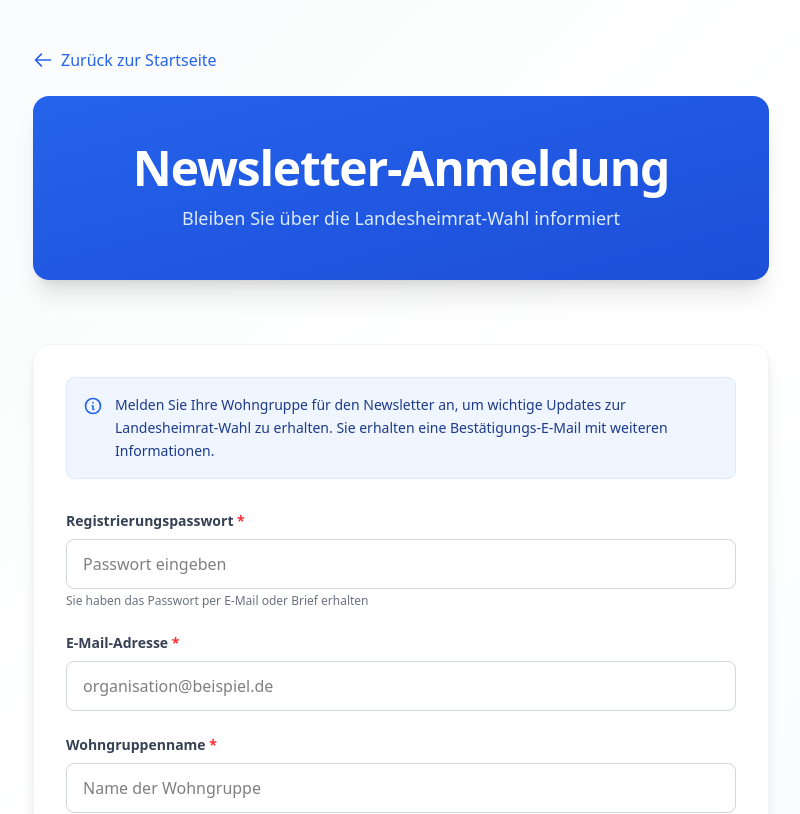
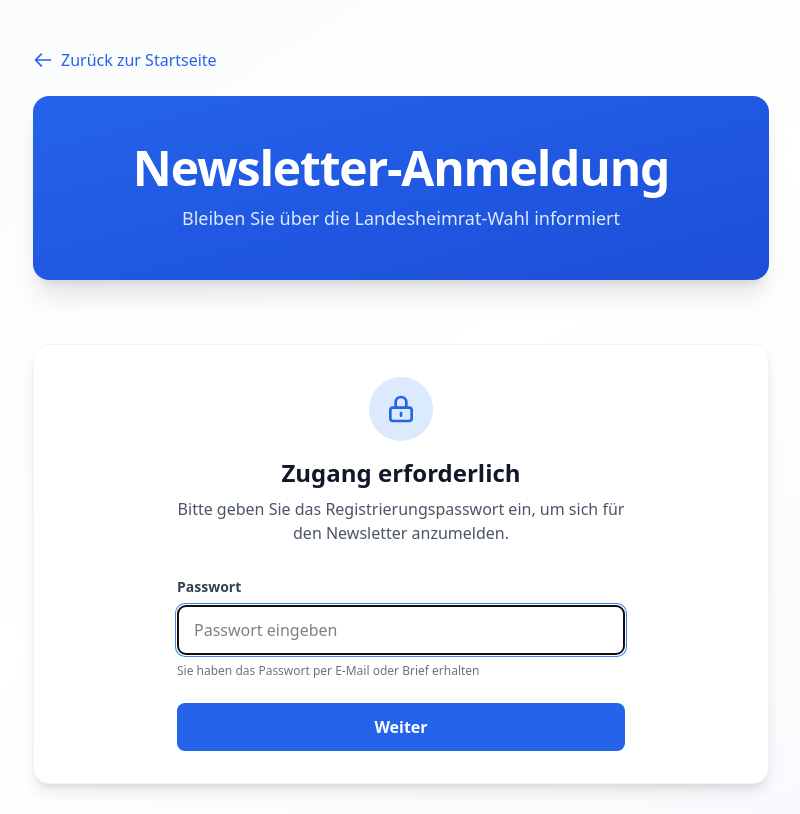
Before and after one commit to Johannes-Klopp/PoliticalXChange, a React (Vite) app in the folder frontend/: page /newsletter in a window 1280 px wide. Shown: the top 814 px of the page, without its empty margins (239-1039 px from the left). Built offline with nearby package versions, Linux system fonts and the light colour scheme; no server answers.

Commit message:
feat: Implement 2-step password flow for newsletter registration

```diff
--- a/frontend/src/pages/NewsletterSubscription.jsx
+++ b/frontend/src/pages/NewsletterSubscription.jsx
@@ -3,6 +3,9 @@ import { Link } from 'react-router-dom';
 import { subscribeNewsletter } from '../services/api';
 
 export default function NewsletterSubscription() {
+  const [passwordUnlocked, setPasswordUnlocked] = useState(false);
+  const [passwordInput, setPasswordInput] = useState('');
+  const [passwordError, setPasswordError] = useState('');
   const [formData, setFormData] = useState({
     email: '',
     groupName: '',
@@ -13,6 +16,20 @@ export default function NewsletterSubscription() {
   const [loading, setLoading] = useState(false);
   const [success, setSuccess] = useState(false);
   const [error, setError] = useState(null);
+
+  const handlePasswordSubmit = (e) => {
+    e.preventDefault();
+    setPasswordError('');
+
+    // Check password (client-side pre-check)
+    const REGISTRATION_PASSWORD = 'Landesheimrat2025';
+    if (passwordInput === REGISTRATION_PASSWORD) {
+      setPasswordUnlocked(true);
+      setFormData({ ...formData, password: passwordInput });
+    } else {
+      setPasswordError('Ungültiges Passwort');
+    }
+  };
 
   const handleSubmit = async (e) => {
     e.preventDefault();
@@ -70,6 +87,64 @@ export default function NewsletterSubscription() {
 
       {/* Main Content */}
       <main className="container mx-auto px-4 py-8 max-w-3xl">
+        {!passwordUnlocked ? (
+          /* Password Entry Screen */
+          <div className="bg-white rounded-2xl shadow-lg p-8 border border-gray-100">
+            <div className="max-w-md mx-auto">
+              <div className="text-center mb-8">
+                <div className="inline-flex items-center justify-center w-16 h-16 bg-primary-100 rounded-full mb-4">
+                  <svg className="w-8 h-8 text-primary-600" fill="none" stroke="currentColor" viewBox="0 0 24 24">
+                    <path strokeLinecap="round" strokeLinejoin="round" strokeWidth="2" d="M12 15v2m-6 4h12a2 2 0 002-2v-6a2 2 0 00-2-2H6a2 2 0 00-2 2v6a2 2 0 002 2zm10-10V7a4 4 0 00-8 0v4h8z"></path>
+                  </svg>
+                </div>
+                <h2 className="text-2xl font-bold text-gray-900 mb-2">Zugang erforderlich</h2>
+                <p className="text-gray-600">
+                  Bitte geben Sie das Registrierungspasswort ein, um sich für den Newsletter anzumelden.
+                </p>
+              </div>
+
+              {passwordError && (
+                <div className="mb-6 bg-red-50 border-l-4 border-red-500 text-red-800 px-4 py-3 rounded" role="alert">
+                  <div className="flex items-center gap-2">
+                    <svg className="w-5 h-5 flex-shrink-0" fill="currentColor" viewBox="0 0 20 20">
+                      <path fillRule="evenodd" d="M10 18a8 8 0 100-16 8 8 0 000 16zM8.707 7.293a1 1 0 00-1.414 1.414L8.586 10l-1.293 1.293a1 1 0 101.414 1.414L10 11.414l1.293 1.293a1 1 0 001.414-1.414L11.414 10l1.293-1.293a1 1 0 00-1.414-1.414L10 8.586 8.707 7.293z" clipRule="evenodd"></path>
+                    </svg>
+                    <p className="text-sm font-medium">{passwordError}</p>
+                  </div>
+                </div>
+              )}
+
+              <form onSubmit={handlePasswordSubmit} className="space-y-6">
+                <div>
+                  <label htmlFor="passwordInput" className="block text-sm font-semibold text-gray-700 mb-2">
+                    Passwort
+                  </label>
+                  <input
+                    type="password"
+                    id="passwordInput"
+                    value={passwordInput}
+                    onChange={(e) => setPasswordInput(e.target.value)}
+                    required
+                    className="w-full px-4 py-3 border border-gray-300 rounded-lg focus:ring-2 focus:ring-primary-500 focus:border-primary-500 transition-colors"
+                    placeholder="Passwort eingeben"
+                    autoFocus
+                  />
+                  <p className="mt-2 text-xs text-gray-500">
+                    Sie haben das Passwort per E-Mail oder Brief erhalten
+                  </p>
+                </div>
+
+                <button
+                  type="submit"
+                  className="w-full bg-primary-600 hover:bg-primary-700 text-white font-bold py-3 px-6 rounded-lg transition-all duration-200 focus:outline-none focus:ring-2 focus:ring-primary-500 focus:ring-offset-2"
+                >
+                  Weiter
+                </button>
+              </form>
+            </div>
+          </div>
+        ) : (
+          /* Newsletter Registration Form */
           <div className="bg-white rounded-2xl shadow-lg p-8 border border-gray-100">
             {/* Info Section */}
             <div className="mb-8 p-4 bg-primary-50 rounded-lg border border-primary-100">
@@ -113,26 +188,6 @@ export default function NewsletterSubscription() {
 
           {/* Form */}
           <form onSubmit={handleSubmit} className="space-y-6">
-            {/* Password */}
-            <div>
-              <label htmlFor="password" className="block text-sm font-semibold text-gray-700 mb-2">
-                Registrierungspasswort <span className="text-red-500">*</span>
-              </label>
-              <input
-                type="password"
-                id="password"
-                name="password"
-                value={formData.password}
-                onChange={handleChange}
-                required
-                className="w-full px-4 py-3 border border-gray-300 rounded-lg focus:ring-2 focus:ring-primary-500 focus:border-primary-500 transition-colors"
-                placeholder="Passwort eingeben"
-              />
-              <p className="mt-1 text-xs text-gray-500">
-                Sie haben das Passwort per E-Mail oder Brief erhalten
-              </p>
-            </div>
-
             {/* Email */}
             <div>
               <label htmlFor="email" className="block text-sm font-semibold text-gray-700 mb-2">
@@ -232,6 +287,7 @@ export default function NewsletterSubscription() {
             </p>
           </div>
           </div>
+        )}
       </main>
     </div>
   );
```
Lines whose indentation alone changed are shown as unchanged.
